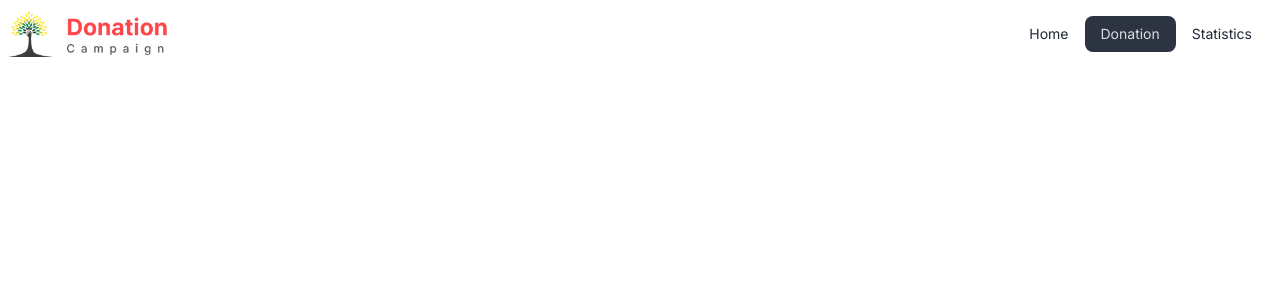
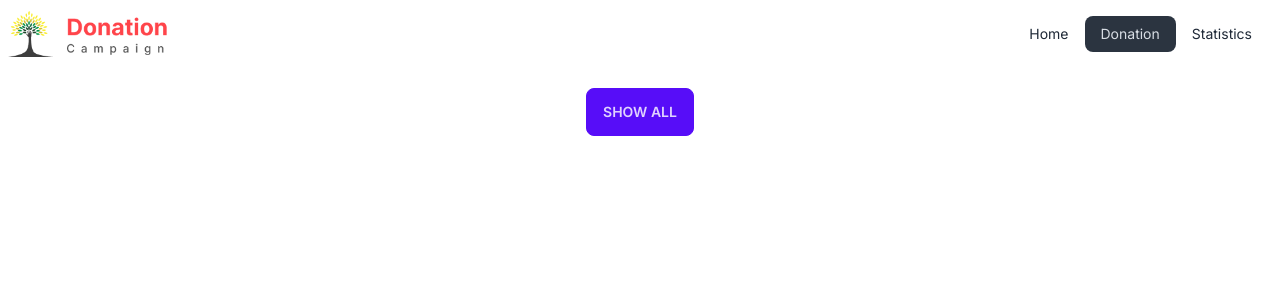
Before and after one commit to Mdhalaluddin/donation-campaign, a React (Vite) app: page /donation in a window 1280 px wide. Shown: the top 300 px of the page. Built offline with nearby package versions, Linux system fonts and the light colour scheme.

Commit message:
localStored added

```diff
--- a/src/assets/Components/Donation/Donation.jsx
+++ b/src/assets/Components/Donation/Donation.jsx
@@ -15,11 +15,13 @@ const Donation = () => {
             // console.log(cardsDonate, cards, storedCardIds);
             setDonateCard(cardsDonate);
         }
-    }, [])
+    }, []);
+    const [cardLength, setCardLength] = useState(4);
     return (
+        <>
         <div className="grid grid-cols-2 gap-4 container mx-auto">
             {
-                donateCard.map(card => <div key={card.id} className="card card-side bg-base-100 shadow-xl">
+                donateCard.slice(0, cardLength).map(card => <div key={card.id} className="card card-side bg-base-100 shadow-xl">
                     <figure><img className="w-full" src={card.img} alt="" /></figure>
                     <div className="card-body">
                         <h2 className="card-title"></h2>
@@ -29,14 +31,20 @@ const Donation = () => {
                         <h2 className="text-2xl font-semibold">{card.Title}</h2>
                         <h3 className="text-md font-semibold"><span>$</span>{card.Price}</h3>
                         <div className="card-actions justify-start mt-3">
-                            <button className="btn btn-primary">View Details</button>
+                            <button onClick={()=> setCardLength(cards.length)} className="btn btn-primary">View Details</button>
                         </div>
                     </div>
                 </div>)
             }
 
         </div>
-    );
+        <div className="grid justify-center mt-5">
+        <button className="btn btn-primary">Show all</button>
+        </div>
+
+        </>
+
+        );
 };
 
 export default Donation;
```
